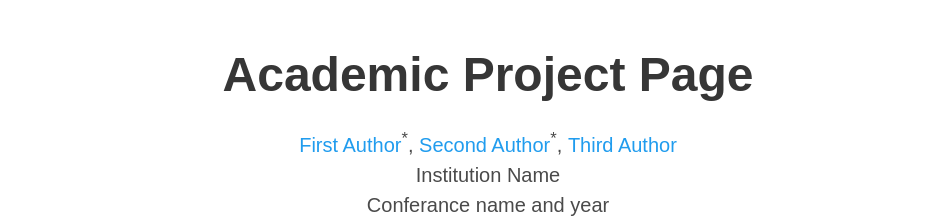
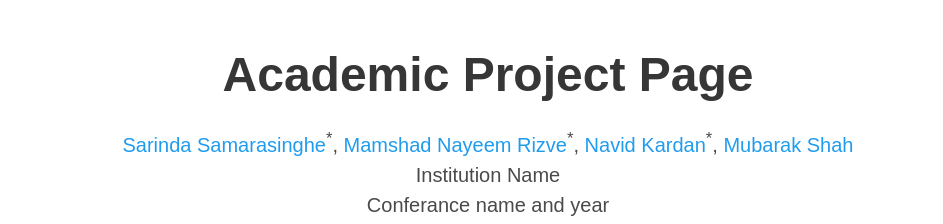
Before and after one commit to Sarinda251/CDFSL-V-site, a plain HTML site: page index.html in a window 1280 px wide. Shown: the top 224 px of the page, without its empty margins (152-1095 px from the left). Drawn offline with nearby package versions, Linux system fonts and the light colour scheme; some icons are missing; a web font is replaced by a local one.

Commit message:
Update index.html

```diff
--- a/index.html
+++ b/index.html
@@ -24,7 +24,7 @@
   <meta name="viewport" content="width=device-width, initial-scale=1">
 
 
-  <title>Academic Project Page</title>
+  <title>CDFSL-V: Cross-Domain Few-Shot Learning for Videos</title>
   <link rel="icon" type="image/x-icon" href="static/images/favicon.ico">
   <link href="https://fonts.googleapis.com/css?family=Google+Sans|Noto+Sans|Castoro"
   rel="stylesheet">
@@ -56,11 +56,13 @@
             <div class="is-size-5 publication-authors">
               <!-- Paper authors -->
               <span class="author-block">
-                <a href="FIRST AUTHOR PERSONAL LINK" target="_blank">First Author</a><sup>*</sup>,</span>
+                <a href="FIRST AUTHOR PERSONAL LINK" target="_blank">Sarinda Samarasinghe</a><sup>*</sup>,</span>
                 <span class="author-block">
-                  <a href="SECOND AUTHOR PERSONAL LINK" target="_blank">Second Author</a><sup>*</sup>,</span>
+                  <a href="SECOND AUTHOR PERSONAL LINK" target="_blank">Mamshad Nayeem Rizve</a><sup>*</sup>,</span>
                   <span class="author-block">
-                    <a href="THIRD AUTHOR PERSONAL LINK" target="_blank">Third Author</a>
+                  <a href="SECOND AUTHOR PERSONAL LINK" target="_blank">Navid Kardan</a><sup>*</sup>,</span>
+                  <span class="author-block">
+                    <a href="THIRD AUTHOR PERSONAL LINK" target="_blank">Mubarak Shah</a>
                   </span>
                   </div>
 
```
